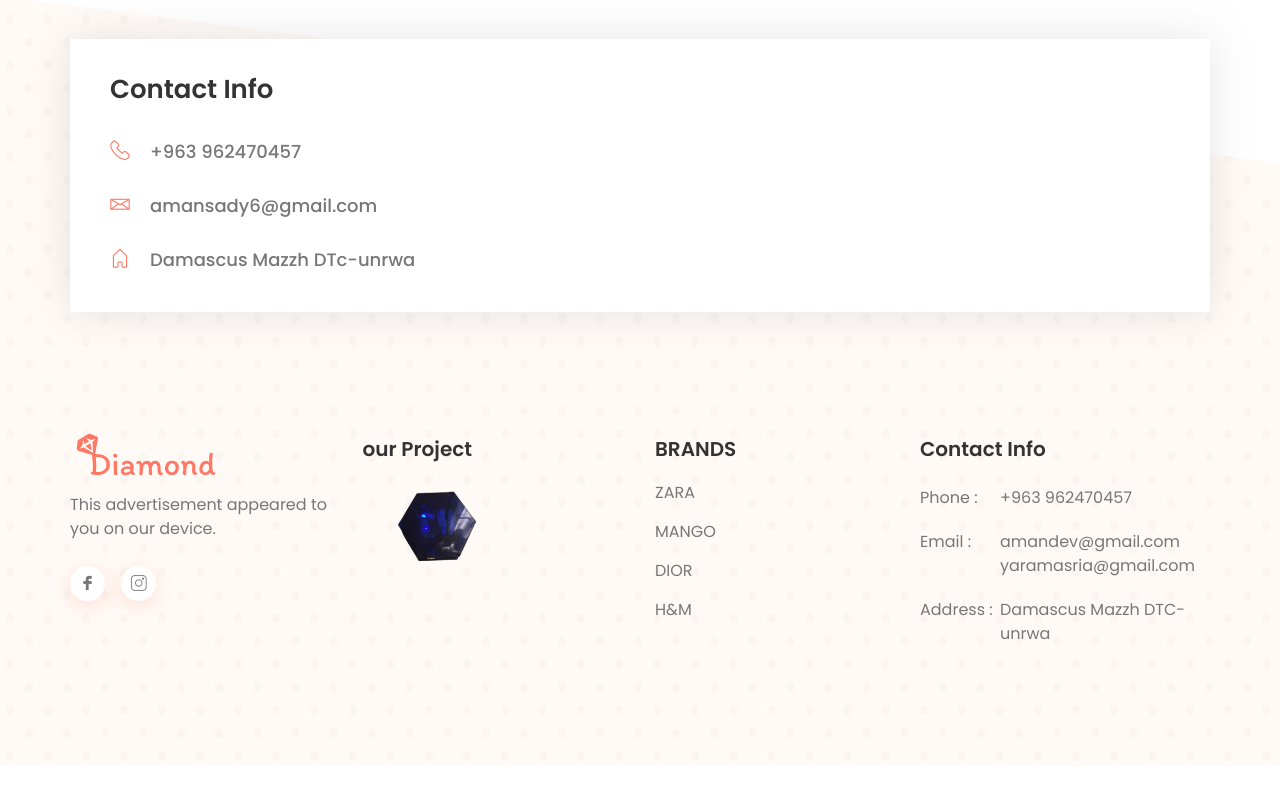
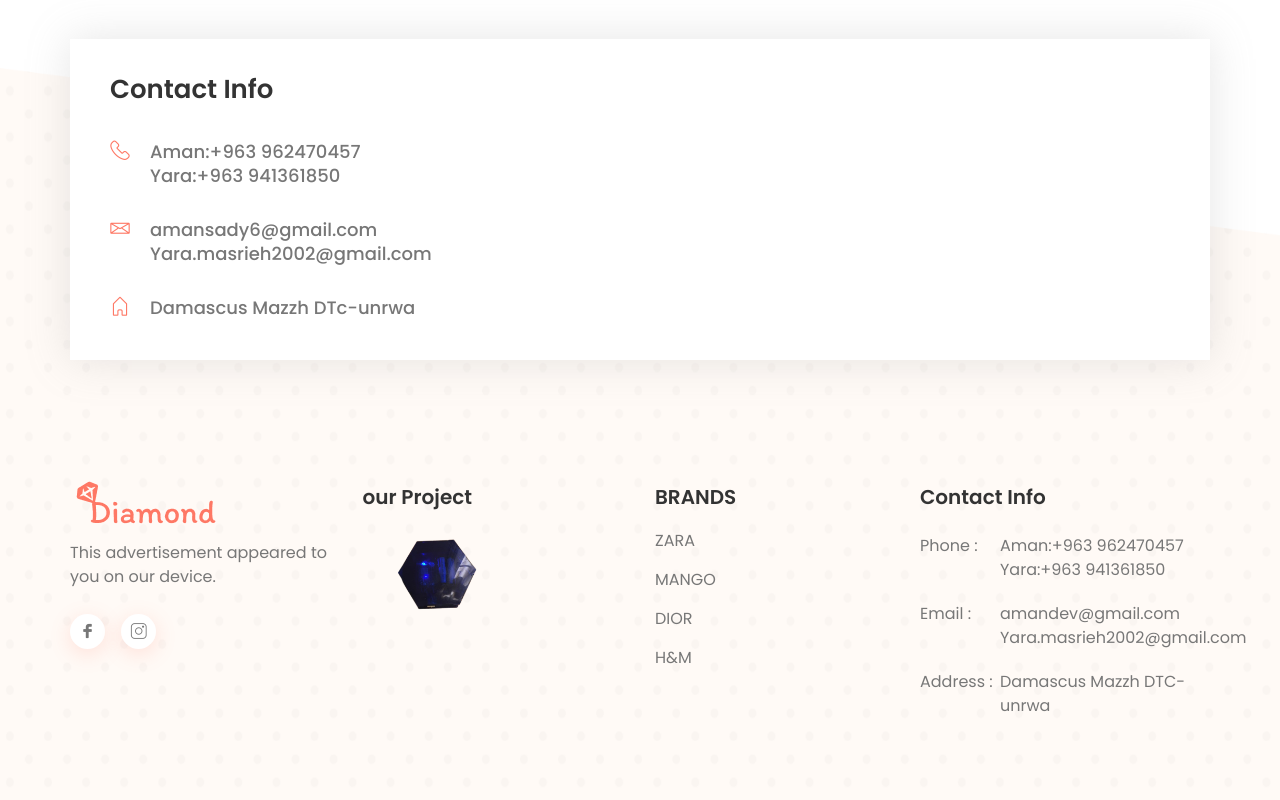
Before and after one commit to amanalsady/diamond-static, a plain HTML site: page index.html in a window 1280 px wide. Shown: the part 3600-4400 px from the top of the page. Before the commit the page ends 4366 px from the top, so only its background shows below. Drawn offline with Linux system fonts and the light colour scheme; files whose address does not match are found by name.

Commit message:
some changes

```diff
--- a/index.html
+++ b/index.html
@@ -1143,7 +1143,9 @@
                                             <i class="lni-phone-handset"></i>
                                         </div>
                                         <div class="info-content">
-                                            <p>+963 962470457</p>
+                                            <p>Aman:+963 962470457<br>
+                                                Yara:+963 941361850
+                                            </p>
                                         </div>
                                     </div> <!-- single info -->
                                 </li>
@@ -1153,7 +1155,10 @@
                                             <i class="lni-envelope"></i>
                                         </div>
                                         <div class="info-content">
-                                            <p>amansady6@gmail.com</p>
+                                            <p>amansady6@gmail.com
+                                                <br>
+                                                Yara.masrieh2002@gmail.com
+                                            </p>
                                         </div>
                                     </div> <!-- single info -->
                                 </li>
@@ -1245,7 +1250,8 @@
                                     <div class="single-footer-info mt-20">
                                         <span>Phone :</span>
                                         <div class="footer-info-content">
-                                            <p>+963 962470457</p>
+                                            <p>Aman:+963 962470457<br>
+                                            Yara:+963 941361850</p>
                                         </div>
                                     </div> <!-- single footer info -->
                                 </li>
@@ -1254,7 +1260,7 @@
                                         <span>Email :</span>
                                         <div class="footer-info-content">
                                             <p>amandev@gmail.com</p>
-                                            <p>yaramasria@gmail.com</p>
+                                            <p>Yara.masrieh2002@gmail.com</p>
                                         </div>
                                     </div> <!-- single footer info -->
                                 </li>
```
